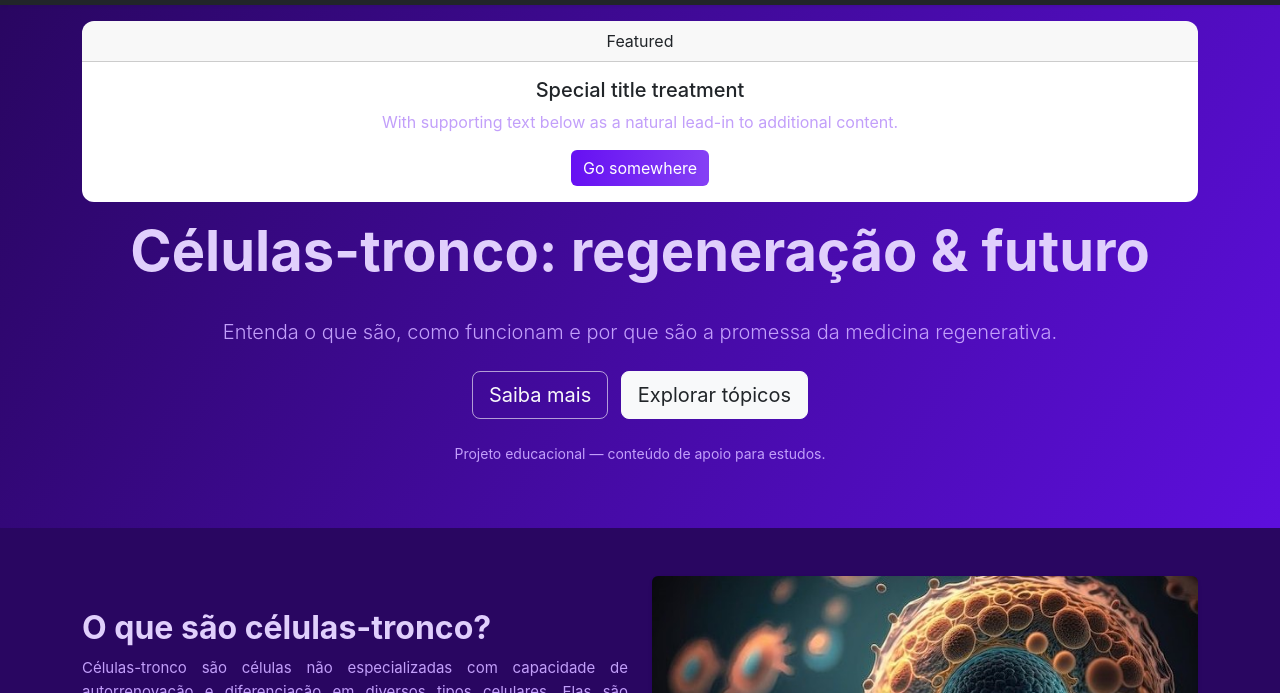
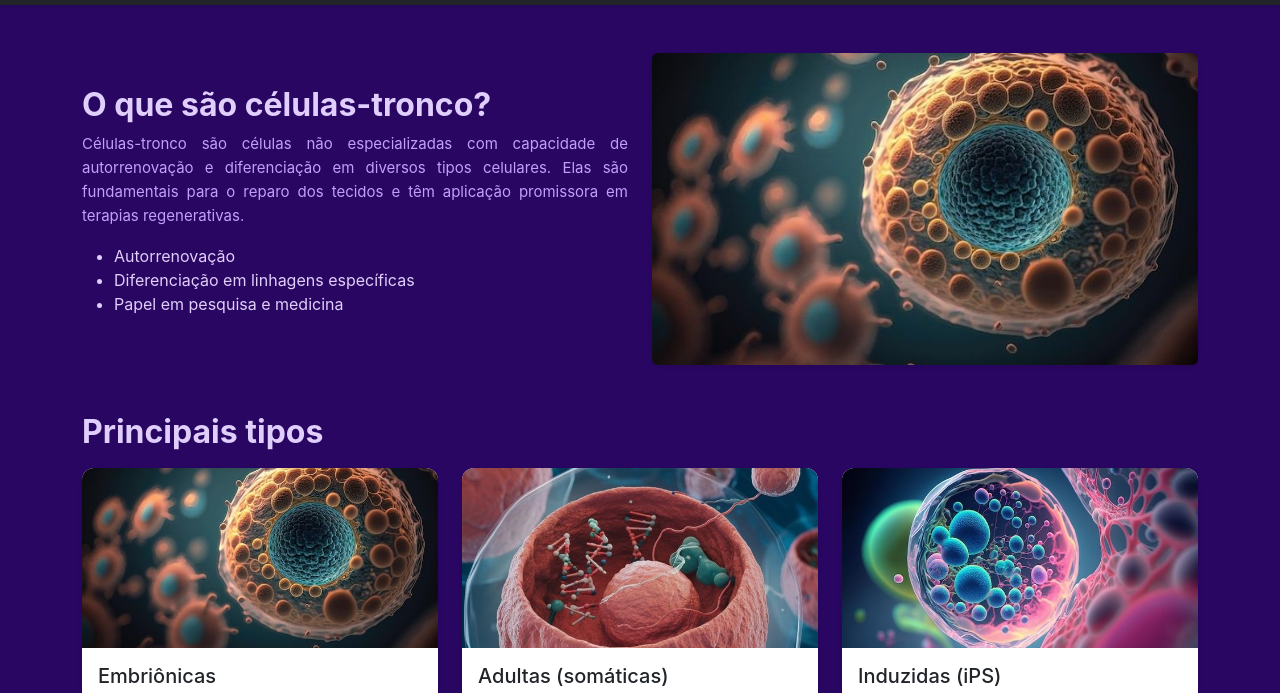
Before and after one commit to LucasPLimal/Projeto-Integrador---Cellvagens-Truncados, a plain HTML site: page index.html in a window 1280 px wide. Shown: the part 57-750 px from the top of the page. Drawn offline with nearby package versions, Linux system fonts and the light colour scheme.

Commit message:
Retirada da "Hero"

```diff
--- a/index.html
+++ b/index.html
@@ -30,30 +30,6 @@
       </div>
     </div>
   </nav>
-
-
-  <!-- Hero -->
-  <header id="hero" class="pt-3" style="background: linear-gradient(120deg, rgba(41,6,97,0.95), rgba(102,16,242,0.85));">
-    <div class="container text-center text-light pb-5 ">
-      <div class="card">
-  <div class="card-header">
-    Featured
-  </div>
-  <div class="card-body">
-    <h5 class="card-title">Special title treatment</h5>
-    <p class="card-text">With supporting text below as a natural lead-in to additional content.</p>
-    <a href="#" class="btn btn-primary">Go somewhere</a>
-  </div>
-</div>
-      <h1 class="display-4 fw-bold py-3">Células-tronco: regeneração & futuro</h1>
-      <p class="lead mt-3">Entenda o que são, como funcionam e por que são a promessa da medicina regenerativa.</p>
-      <div class="mt-4">
-        <a href="#sobre" class="btn btn-outline-light btn-lg me-2">Saiba mais</a>
-        <a href="#recursos" class="btn btn-light btn-lg text-dark">Explorar tópicos</a>
-      </div>
-      <p class="mt-4 small text-indigo-200">Projeto educacional — conteúdo de apoio para estudos.</p>
-    </div>
-  </header>
 
   <main class="container my-5">
     <!-- Sobre -->
```
